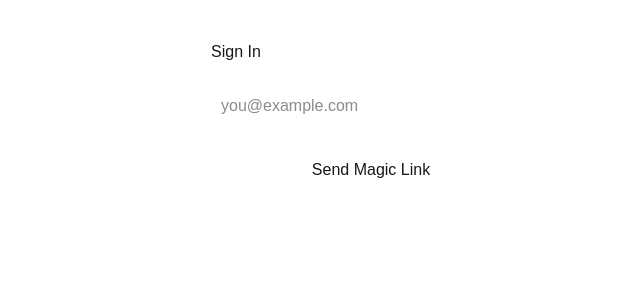
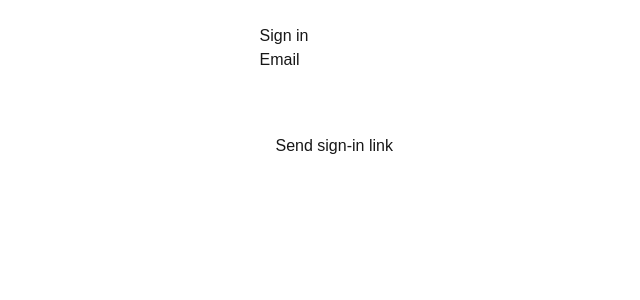
Before and after one commit to cyberworldsolutions/ArcadiaAI, a Next.js app: page /auth in a window 1280 px wide. Shown: the top 300 px of the page, without its empty margins (269-909 px from the left). Built offline with nearby package versions, Linux system fonts and the light colour scheme; no server answers.

Commit message:
Fix client auth page to use browserSupabase (client-side)

```diff
--- a/app/auth/page.tsx
+++ b/app/auth/page.tsx
@@ -1,19 +1,20 @@
+// app/auth/page.tsx
 'use client';
-
-
-import { useState } from "react";
+import React, { useState } from 'react';
 import { browserSupabase } from '../lib/supabase-browser';
 
 export default function AuthPage() {
-  const [email, setEmail] = useState("");
+  const [email, setEmail] = useState('');
+  const [message, setMessage] = useState('');
   const [loading, setLoading] = useState(false);
-  const [message, setMessage] = useState("");
 
-  async function handleLogin() {
+  async function handleSubmit(e: React.FormEvent) {
+    e.preventDefault();
+    setMessage('');
     setLoading(true);
-    setMessage("");
 
-    const { error } = await supabase.auth.signInWithOtp({
+    try {
+      const { error } = await browserSupabase.auth.signInWithOtp({
         email,
         options: {
           emailRedirectTo: `${window.location.origin}/auth/callback`,
@@ -23,33 +24,40 @@ export default function AuthPage() {
       if (error) {
         setMessage(error.message);
       } else {
-      setMessage("Magic link sent! Check your email.");
+        setMessage('Check your email for the login link.');
       }
-
+    } catch (err: any) {
+      setMessage(err?.message ?? 'An unexpected error occurred.');
+    } finally {
       setLoading(false);
+    }
   }
 
   return (
-    <div style={{ padding: 40, maxWidth: 400, margin: "0 auto" }}>
-      <h1>Sign In</h1>
-
+    <main style={{ padding: 24, maxWidth: 640, margin: '0 auto' }}>
+      <h1>Sign in</h1>
+      <form onSubmit={handleSubmit}>
+        <label style={{ display: 'block', marginBottom: 8 }}>
+          Email
           <input
             type="email"
-        placeholder="you@example.com"
             value={email}
             onChange={(e) => setEmail(e.target.value)}
-        style={{ width: "100%", padding: 10, marginTop: 20 }}
+            required
+            style={{ display: 'block', width: '100%', padding: 8, marginTop: 6 }}
           />
+        </label>
 
-      <button
-        onClick={handleLogin}
-        disabled={loading}
-        style={{ width: "100%", padding: 10, marginTop: 20 }}
-      >
-        {loading ? "Sending..." : "Send Magic Link"}
+        <button type="submit" disabled={loading} style={{ padding: '8px 16px' }}>
+          {loading ? 'Sending…' : 'Send sign-in link'}
         </button>
+      </form>
 
-      {message && <p style={{ marginTop: 20 }}>{message}</p>}
-    </div>
+      {message && (
+        <p style={{ marginTop: 16, color: message.toLowerCase().includes('error') ? 'crimson' : 'green' }}>
+          {message}
+        </p>
+      )}
+    </main>
   );
 }
--- a/app/lib/supabase-browser.ts
+++ b/app/lib/supabase-browser.ts
@@ -1,3 +1,4 @@
+// app/lib/supabase-browser.ts
 import { createClient } from '@supabase/supabase-js';
 
 export const browserSupabase = createClient(
```
Lines whose indentation alone changed are shown as unchanged.
